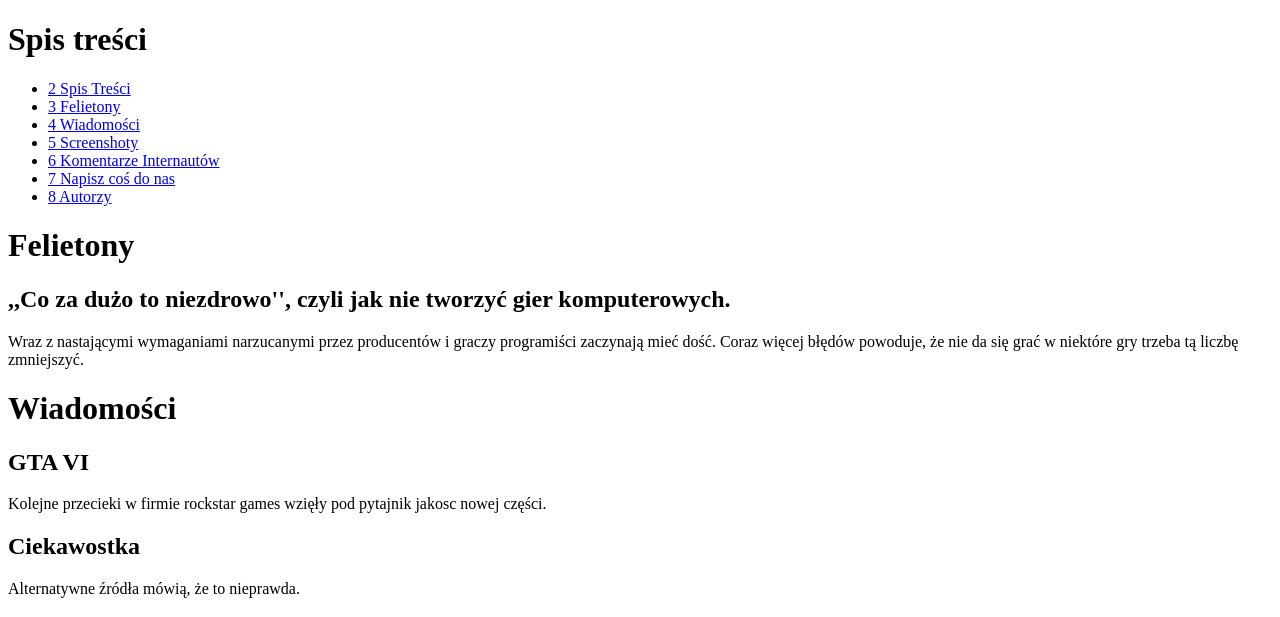
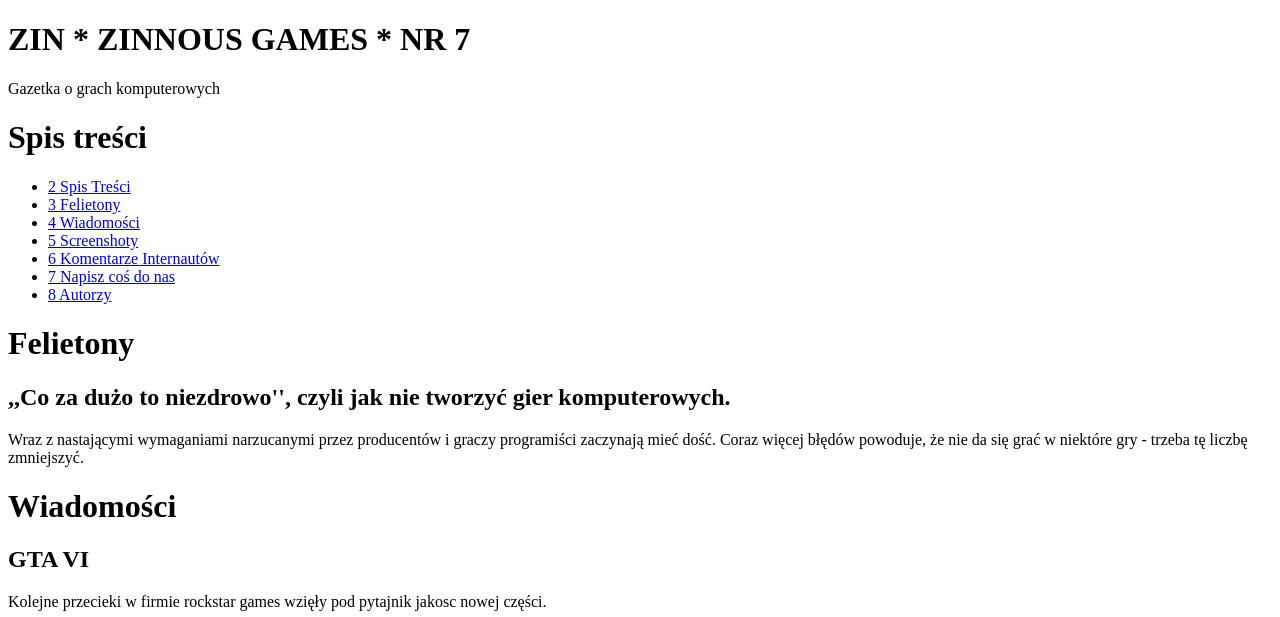
Before and after one commit to Kenadir/techniki-www, a plain HTML site: page zine.html in a window 1280 px wide. Shown: the top 617 px of the page. Drawn offline with Linux system fonts and the light colour scheme.

Commit message:
Pierwsza strona

```diff
--- a/zine.html
+++ b/zine.html
@@ -6,6 +6,12 @@
     <title>ZIN * ZINNOUS GAMES * NR 7 </title>
 </head>
 <body>
+
+    <header>
+        <h1>ZIN * ZINNOUS GAMES * NR 7</h1>
+        <p>Gazetka o grach komputerowych</p>
+    </header>
+
     <h1 id="Spis Tresci">Spis treści</h1>
         <nav>
             <ul>
@@ -23,7 +29,7 @@
             <article>
                 <h2>,,Co za dużo to niezdrowo'', czyli jak nie tworzyć gier komputerowych.</h2>
                 <p>Wraz z nastającymi wymaganiami narzucanymi przez producentów i graczy programiści zaczynają mieć dość.
-                    Coraz więcej błędów powoduje, że nie da się grać w niektóre gry trzeba tą liczbę zmniejszyć.</p>
+                    Coraz więcej błędów powoduje, że nie da się grać w niektóre gry - trzeba tę liczbę zmniejszyć.</p>
             </article>
         </main>
     <h1 id="Wiadomości">Wiadomości</h1>
```
